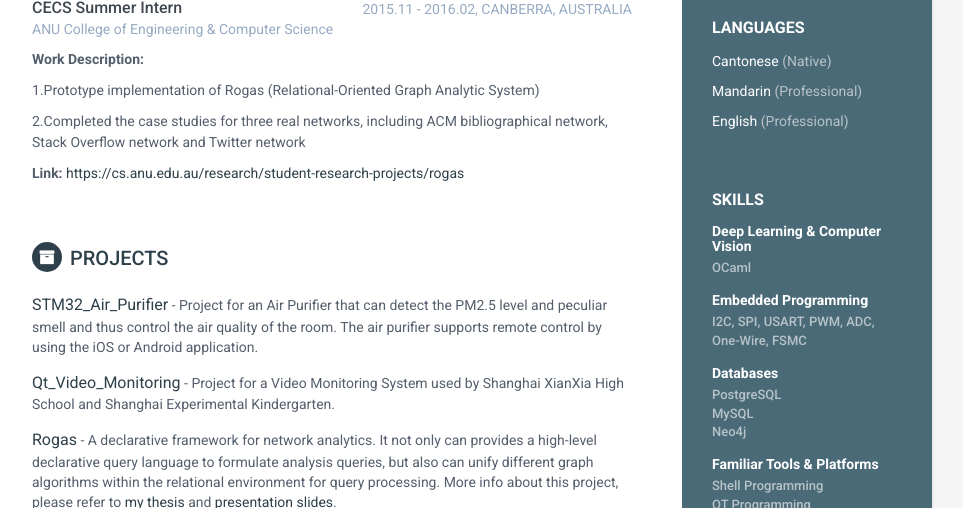
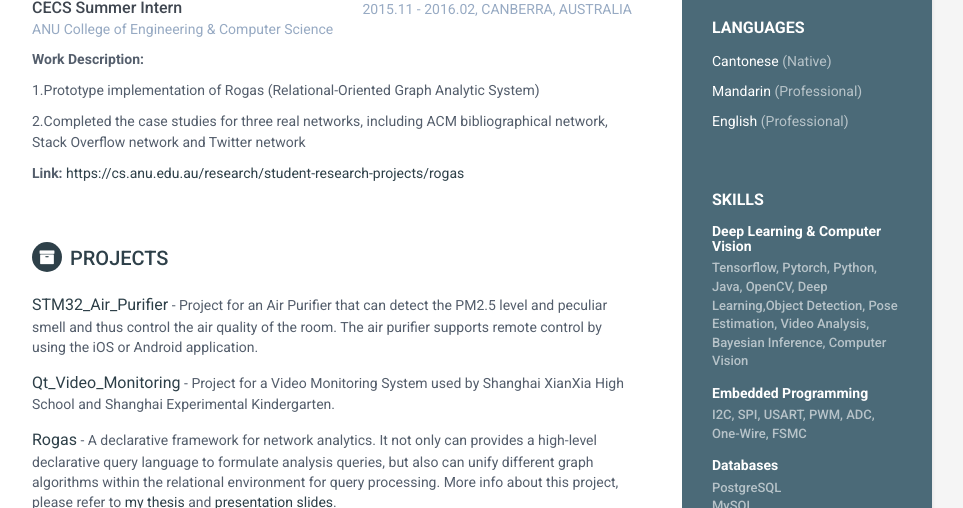
Before and after one commit to thomas-liao/thomas-liao.github.io, a Jekyll site: the page built from index.html, in a window 1280 px wide and 900 px high, scrolled down 857 px, cut to the strip 0-508 px from the top of the window. Shown: the whole strip, without its empty margins (188-1151 px from the left). Built offline with Jekyll 4.4.1, drawn with Linux system fonts in a browser that asks for light colours.

Commit message:
margin check

```diff
--- a/_includes/skills_sidebar.html
+++ b/_includes/skills_sidebar.html
@@ -4,8 +4,12 @@
 
 <div class="item">
     <h4 class="degree">Deep Learning &amp; Computer Vision</h4>
-    <div class="time"><a href="http://ocaml.org/" target="_blank"><div class="time">OCaml</div></a>
-    </div>
+
+
+    <div class="time">Tensorflow, Pytorch, Python, Java, OpenCV, Deep
+Learning,Object Detection, Pose Estimation, Video Analysis, Bayesian
+Inference, Computer Vision</div>
+
 </div><!--//item-->
 
 <div class="item">
```
